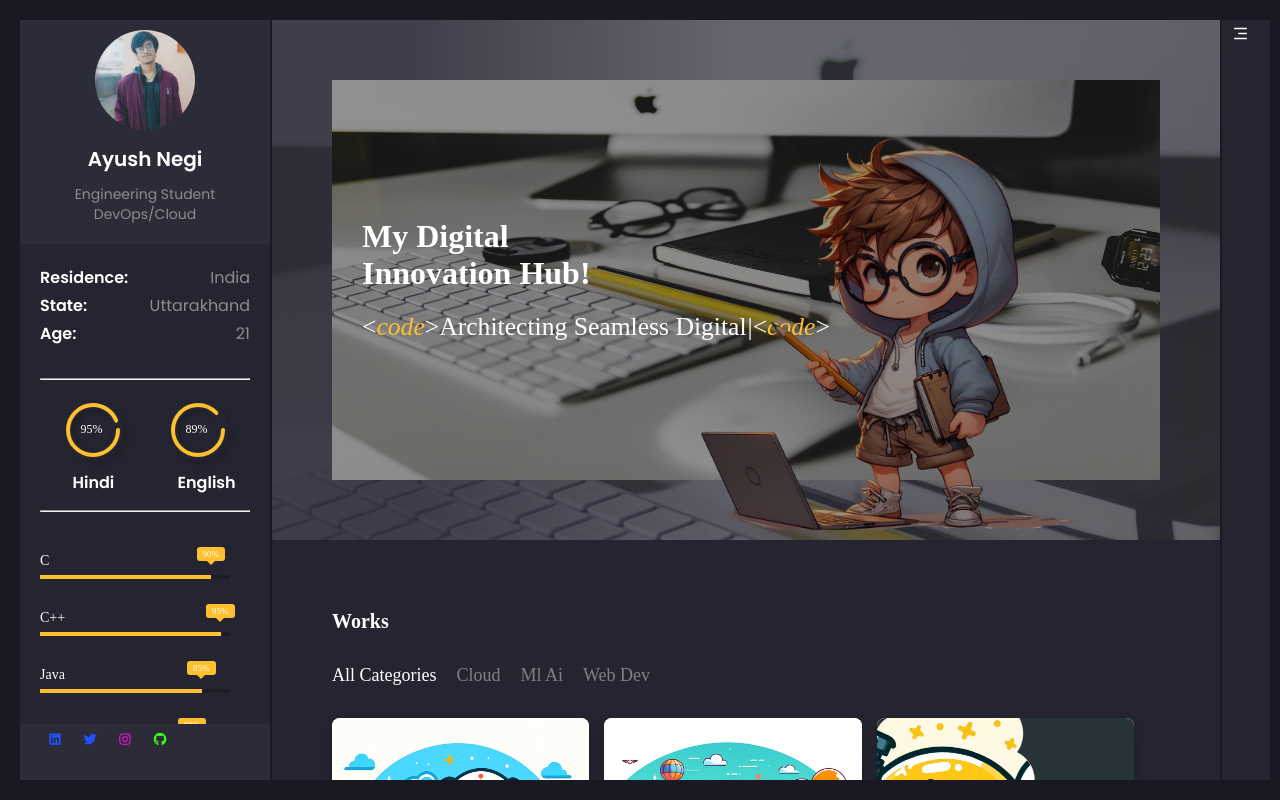
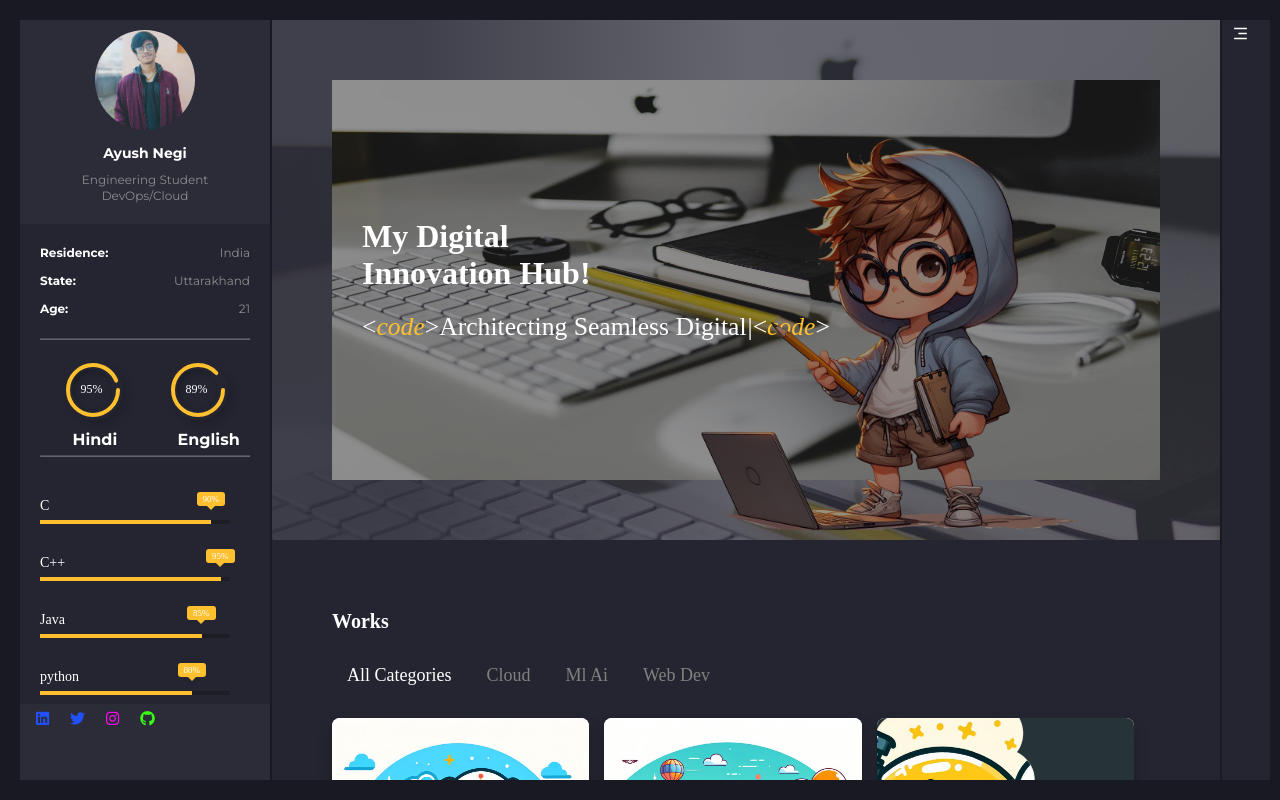
Before and after one commit to Light0Yagami/Portfolio-Ayush_Negi, a React (Create React App) app: page / in a window 1280 px wide. Built offline with nearby package versions, Linux system fonts and the light colour scheme.

Commit message:
Sidebar font and css

```diff
--- a/src/App.css
+++ b/src/App.css
@@ -12,6 +12,7 @@ body{
 a{
   color: unset;
   text-decoration: none;
+  padding-left: 15px;
 }
 
 
--- a/src/component/sidebar/side.css
+++ b/src/component/sidebar/side.css
@@ -27,7 +27,7 @@
 
 .sidebar_profile h1{
     font-family: var(--font-family);
-    font-size: 20px;
+    font-size: 14px;
     padding-top: 10px;
     padding-bottom: 10px;
     color: var(--color-title);
@@ -35,8 +35,9 @@
 
 .sidebar_profile p{
     font-family: var(--font-family);
-    font-size: 14px;
-    line-height: 20px;
+    font-size: 12px;
+    line-height: 16px;
+    font-weight: 500;
     color: #f8f9fa;
     color: var(--color-subtext)
 }
@@ -65,7 +66,7 @@
 
 .sidebar_about{
     background-color: var(--color-footer);
-    padding: 20px 20px 10px 20px;
+    padding: 15px 20px 10px 20px;
 }
 
 .sidebar_about-info h2,
@@ -73,7 +74,7 @@
     display: inline;
     vertical-align: top;
     font-family: var(--font-family);
-    font-size: 16px;
+    font-size: 12px;
     line-height: 28px;
 }
 
@@ -90,8 +91,10 @@
 }
 
 hr{
-    color: #f8f9fa;
-    margin-top: 30px;
+    height : 2px;
+    background-color: #646466;
+    margin-top: 15px;
+    opacity: 0.3;
 }
 
 
@@ -115,7 +118,7 @@ hr{
 
 
 .sidebar_about-ul{
-    padding-top: 30px;
+    padding-top: 15px;
     padding-bottom: 0;
 }
 
@@ -127,8 +130,9 @@ hr{
 .sidebar_about-ul li{
     font-family: var(--font-family);
     color: #8c8c8e;
-    font-size: 14px;
+    font-size: 12px;
     font-weight: 200;
+
 }
 
 
@@ -136,29 +140,38 @@ hr{
     color: var(--color-text);
     padding-right: 10px;
     font-size: 10px;
-    line-height: 26px;
+    line-height: 20px;
 }
 
 .sidebar_about-resume{
-    padding-top: 20px;
+    padding-top: 14px;
+    padding-bottom: 5px;
 }
 
-.sidebar_about-resume p{
+.sidebar_about-resume p {
     font-family: var(--font-family);
-    color: #f8f9fa;
-    font-weight: 200;
-    font-size: 14px;
-    color: var(--color-subtext)
+    color: #8c8c8e;
+    font-weight: 600;
+    font-size: 12px;
 }
 
-.sidebar_about-resume i{
+.sidebar_about-resume i {
     font-size: 11px;
     padding-left: 2px;
-    color: var(--color-subtext);
+    color: #8c8c8e;
 }
 
+/* Apply hover effect to both 'p' and 'i' when their parent container is hovered over */
+.sidebar_about-resume:hover p,
+.sidebar_about-resume:hover i {
+    color: white;
+    cursor: pointer;
+    text-shadow: 0 0 3px rgba(250, 250, 252, 0.774);
+}
+
+
 .sidebar_about-footer{
-    padding-left: 20px;
+    padding-left: 30;
 }
 
 .sidebar_about-footer a{
@@ -178,7 +191,7 @@ hr{
 }
 
 .sidebar_about-footer i{
-    font-size: 13px;
+    font-size: 15px;
 }
 
 
--- a/src/index.css
+++ b/src/index.css
@@ -1,5 +1,7 @@
+@import url('https://fonts.googleapis.com/css2?family=Montserrat:wght@400;700&display=swap');
+
 :root {
-  --font-family: 'poppins', 'courier prime';
+  --font-family: "Montserrat", sans-serif;
 
 
   --color-bg: #191923;
```
